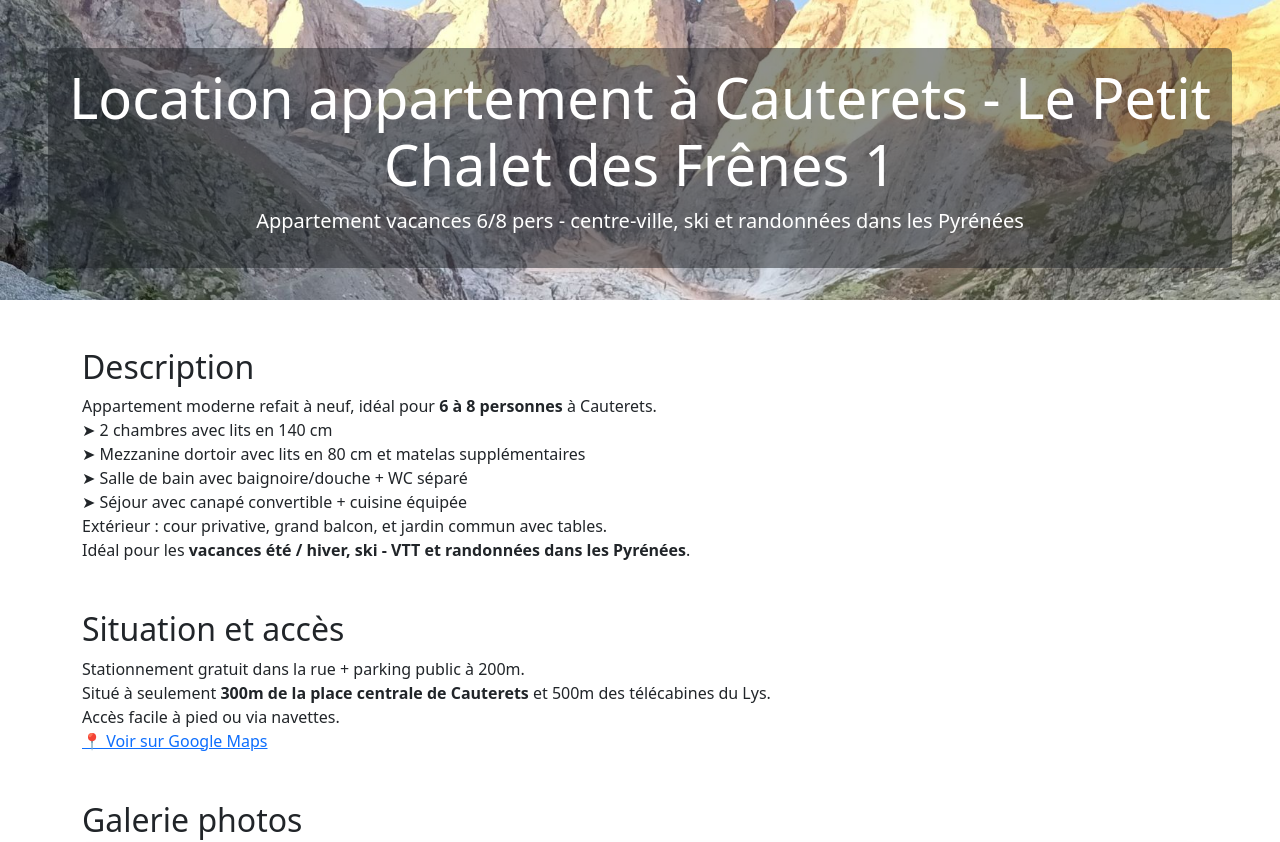
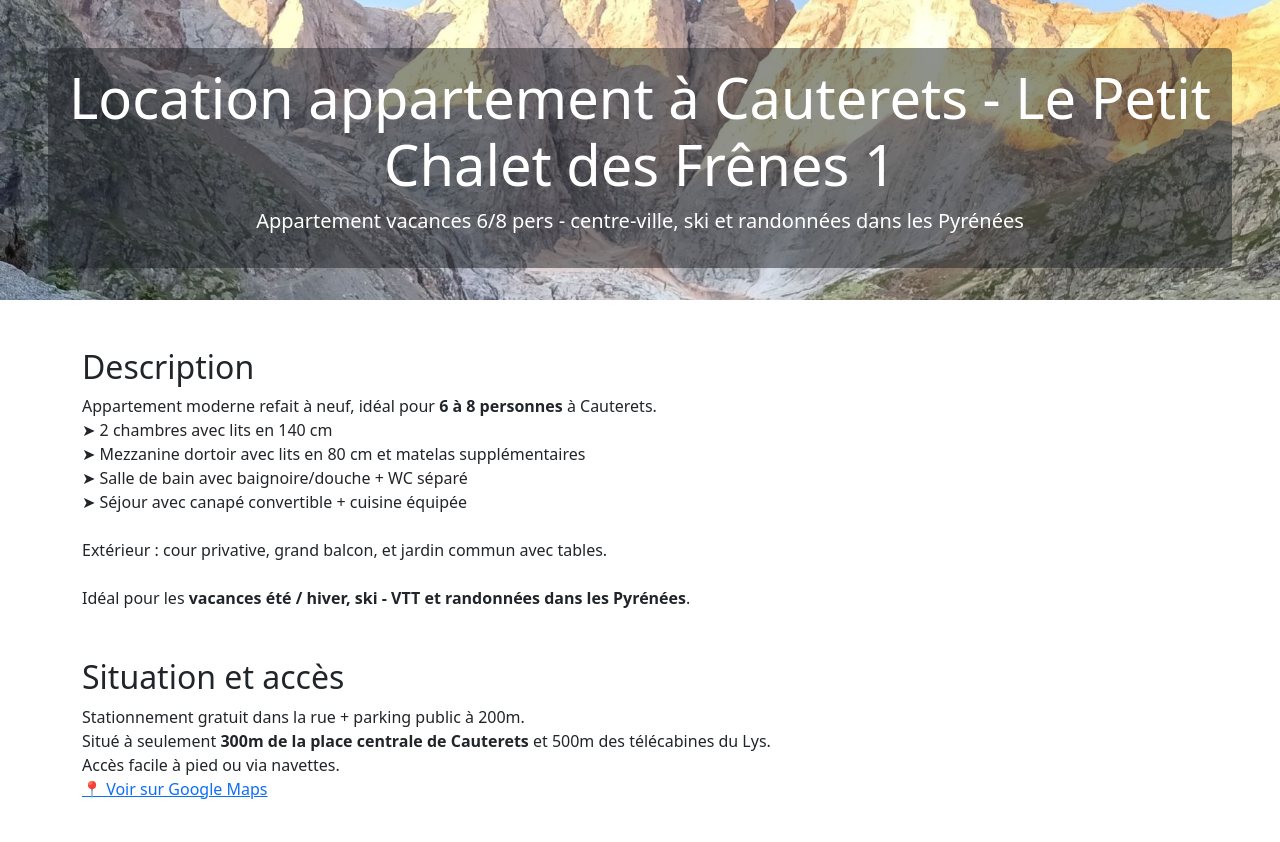
Before and after one commit to LocationCauterets/petitchaletdesfrenes1, a plain HTML site: page index.html in a window 1280 px wide. Shown: the top 842 px of the page. Drawn offline with nearby package versions, Linux system fonts and the light colour scheme; grey boxes are pictures that could not be loaded.

Commit message:
Update index.html

```diff
--- a/index.html
+++ b/index.html
@@ -62,12 +62,12 @@
     <h2>Description</h2>
     <p>
       Appartement moderne refait à neuf, idéal pour <strong>6 à 8 personnes</strong> à Cauterets.<br>
-      ➤ 2 chambres avec lits en 140 cm<br>
-      ➤ Mezzanine dortoir avec lits en 80 cm et matelas supplémentaires<br>
-      ➤ Salle de bain avec baignoire/douche + WC séparé<br>
-      ➤ Séjour avec canapé convertible + cuisine équipée<br>
+     	➤ 2 chambres avec lits en 140 cm<br>
+      	➤ Mezzanine dortoir avec lits en 80 cm et matelas supplémentaires<br>
+      	➤ Salle de bain avec baignoire/douche + WC séparé<br>
+      	➤ Séjour avec canapé convertible + cuisine équipée<br><br>
 
-      Extérieur : cour privative, grand balcon, et jardin commun avec tables.<br>
+      Extérieur : cour privative, grand balcon, et jardin commun avec tables.<br><br>
       Idéal pour les <strong>vacances été / hiver, ski - VTT et randonnées dans les Pyrénées</strong>.
     </p>
   </section>
```
